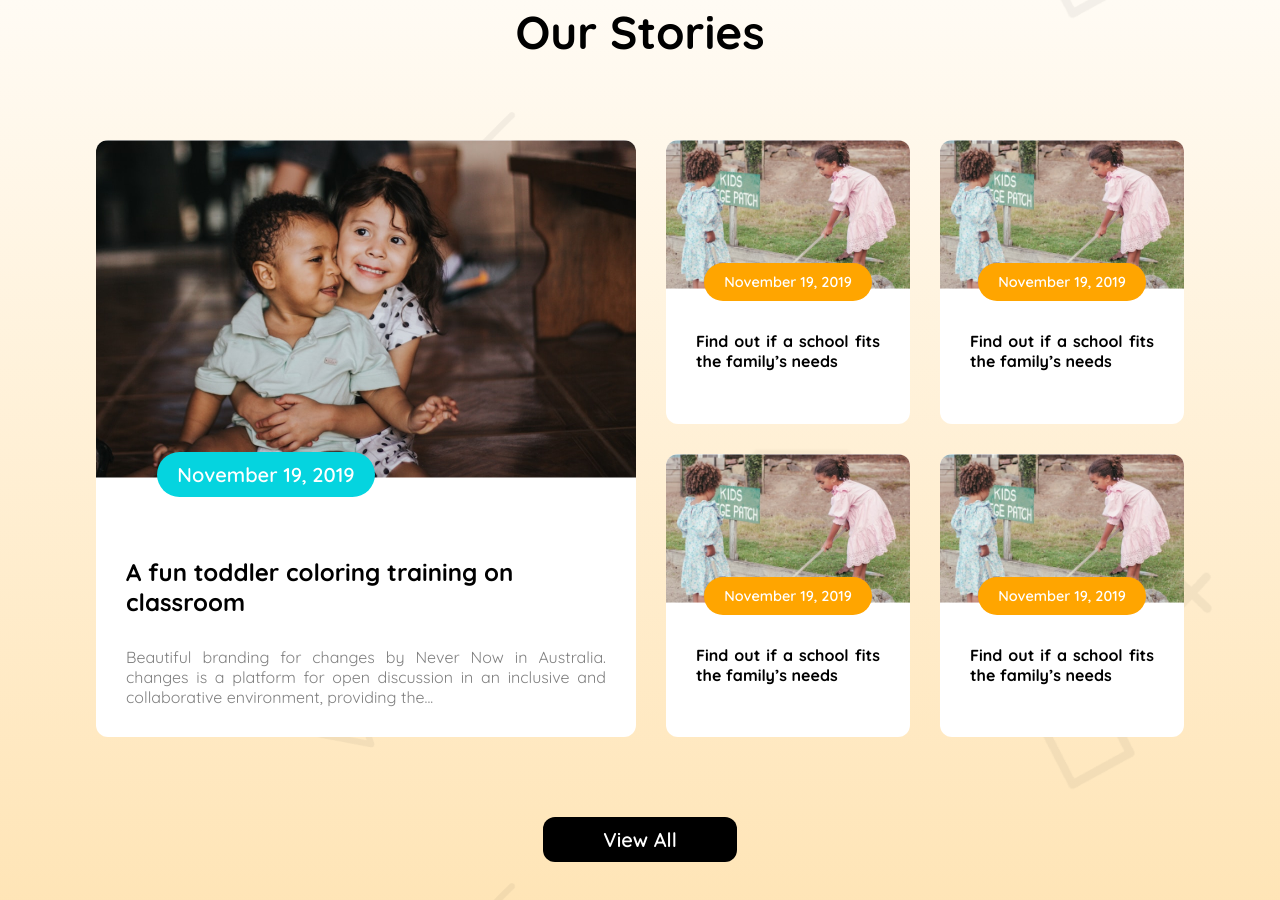
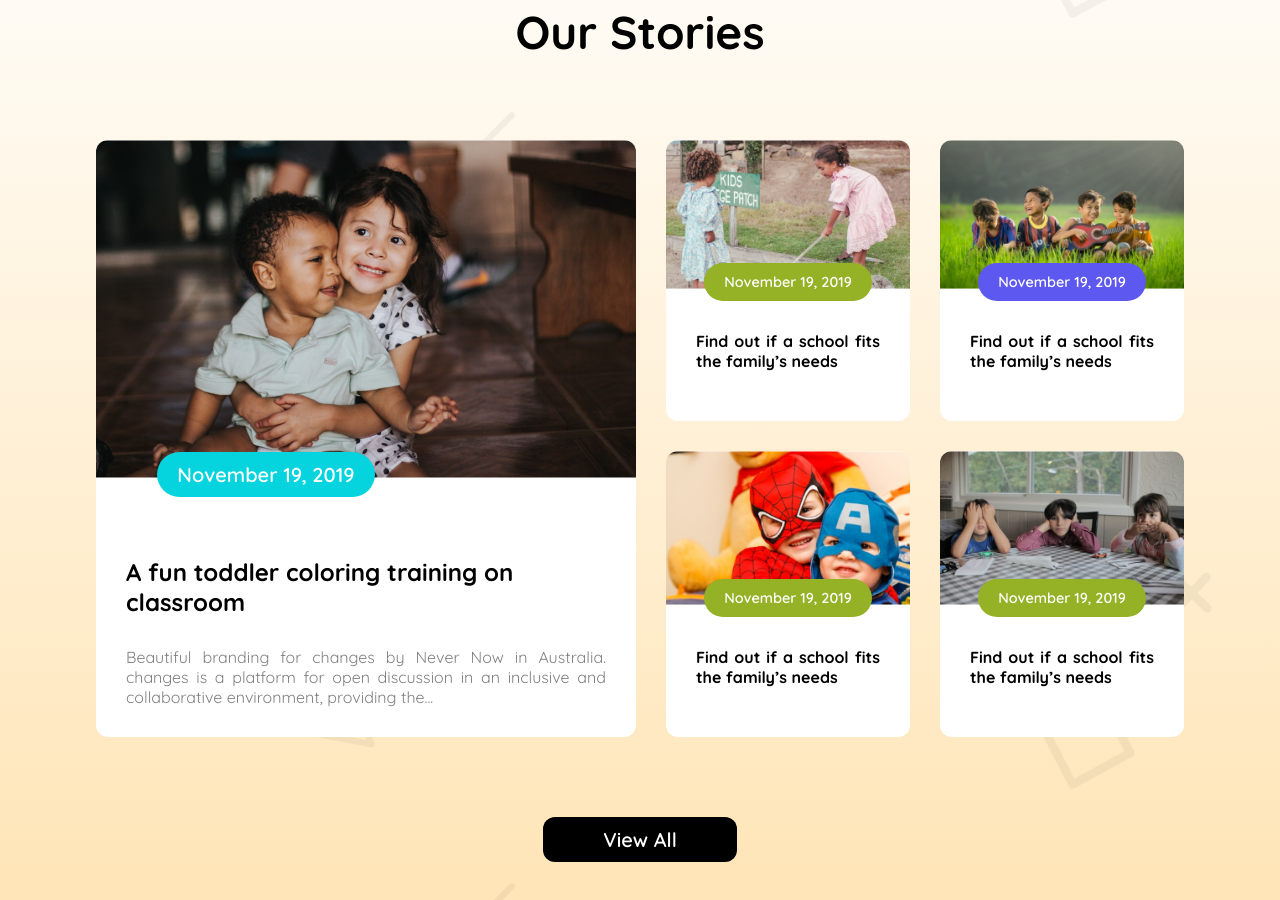
Before and after one commit to Diya-Purkayastha/kids-school-project-, a plain HTML site: page index.html in a window 1280 px wide. Shown: the part 1759-2659 px from the top of the page. Drawn offline with Linux system fonts and the light colour scheme.

Commit message:
img added

```diff
--- a/index.html
+++ b/index.html
@@ -27,6 +27,7 @@
                 <li><a href="" class="txt-purple">Facilities</a></li>
             </ul>
             <button class="btn nav-btn">Contact</button>
+
             <!-- hamburg navbar -->
             <div class="hamburg">
                 <i class="fa-solid fa-bars"></i>
@@ -112,17 +113,17 @@
                             <h3 class="right-stories-title">Find out if a school fits the family’s needs</h3>
                         </div>
                         <div class="right-stories-card">
-                            <img src="./assets/story-2.png" alt="">
+                            <img src="./assets/story-3.png" alt="">
+                            <button id="right-btn-2" class="btn right-btn">November 19, 2019</button>
+                            <h3 class="right-stories-title">Find out if a school fits the family’s needs</h3>
+                        </div>
+                        <div class="right-stories-card">
+                            <img src="./assets/story-4.png" alt="">
                             <button class="btn right-btn">November 19, 2019</button>
                             <h3 class="right-stories-title">Find out if a school fits the family’s needs</h3>
                         </div>
                         <div class="right-stories-card">
-                            <img src="./assets/story-2.png" alt="">
-                            <button class="btn right-btn">November 19, 2019</button>
-                            <h3 class="right-stories-title">Find out if a school fits the family’s needs</h3>
-                        </div>
-                        <div class="right-stories-card">
-                            <img src="./assets/story-2.png" alt="">
+                            <img src="./assets/story-5.png" alt="">
                             <button class="btn right-btn">November 19, 2019</button>
                             <h3 class="right-stories-title">Find out if a school fits the family’s needs</h3>
                         </div>
--- a/style/style.css
+++ b/style/style.css
@@ -43,6 +43,9 @@ body{
 }
 .txt-purple{
     color: #5D58EF;
+}
+.bg-purple{
+    background-color: #5D58EF;
 }
 .section-title{
     font-size: 2.87rem;
@@ -272,14 +275,18 @@ main{
     padding: 0px 30px 30px 30px;
     text-align: justify;
 }
+
 .right-btn{
     border-radius: 47px;
-    background-color: orange;
+    background-color: #95B226;
     padding: 10px 20px;
     position: relative;
     top: -30px;
     right: 0px;
     font-size: 0.9rem;
+}
+#right-btn-2{
+    background-color: #5D58EF;
 }
 .btn-stories{
     background-color: black;
```
